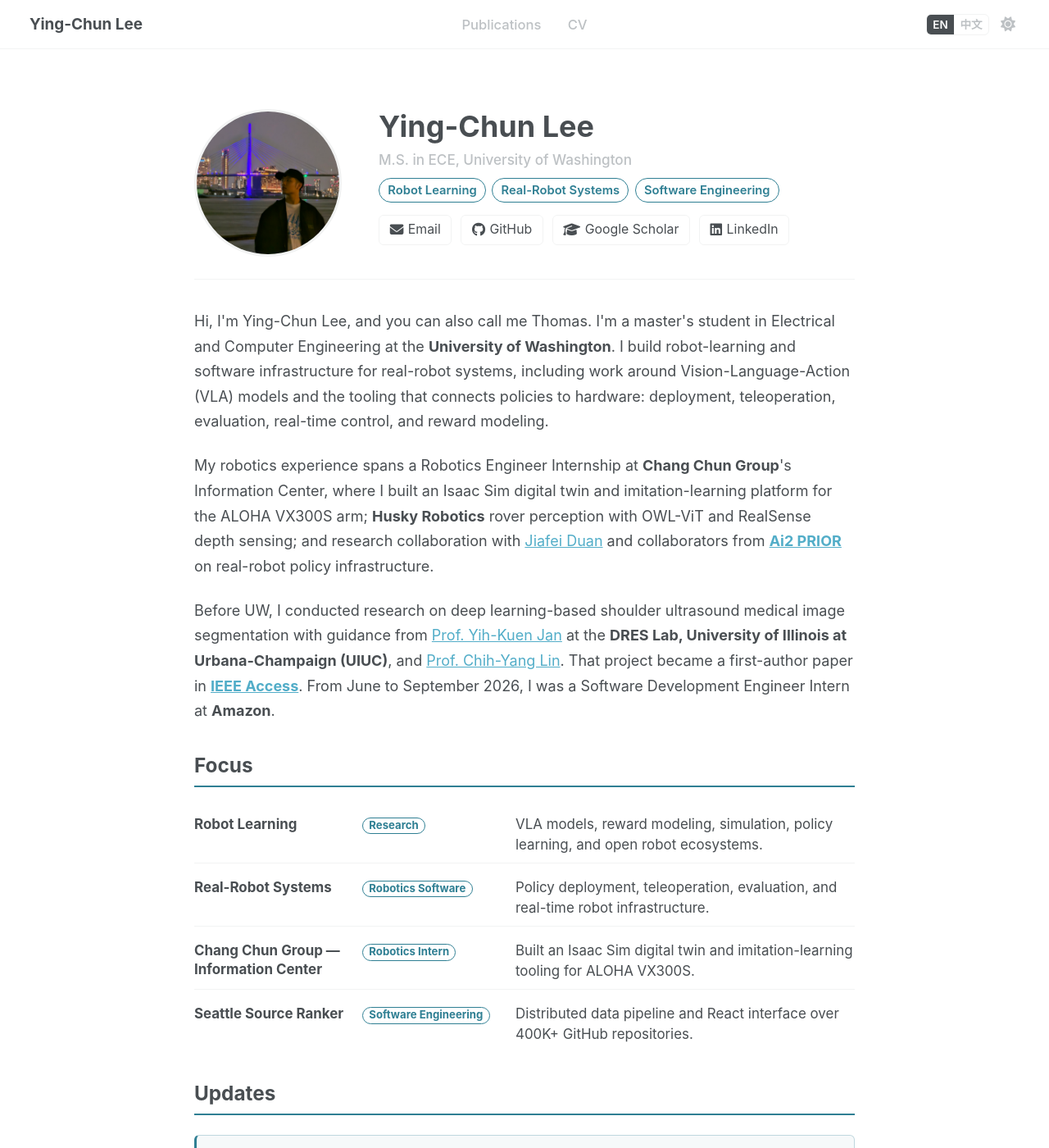
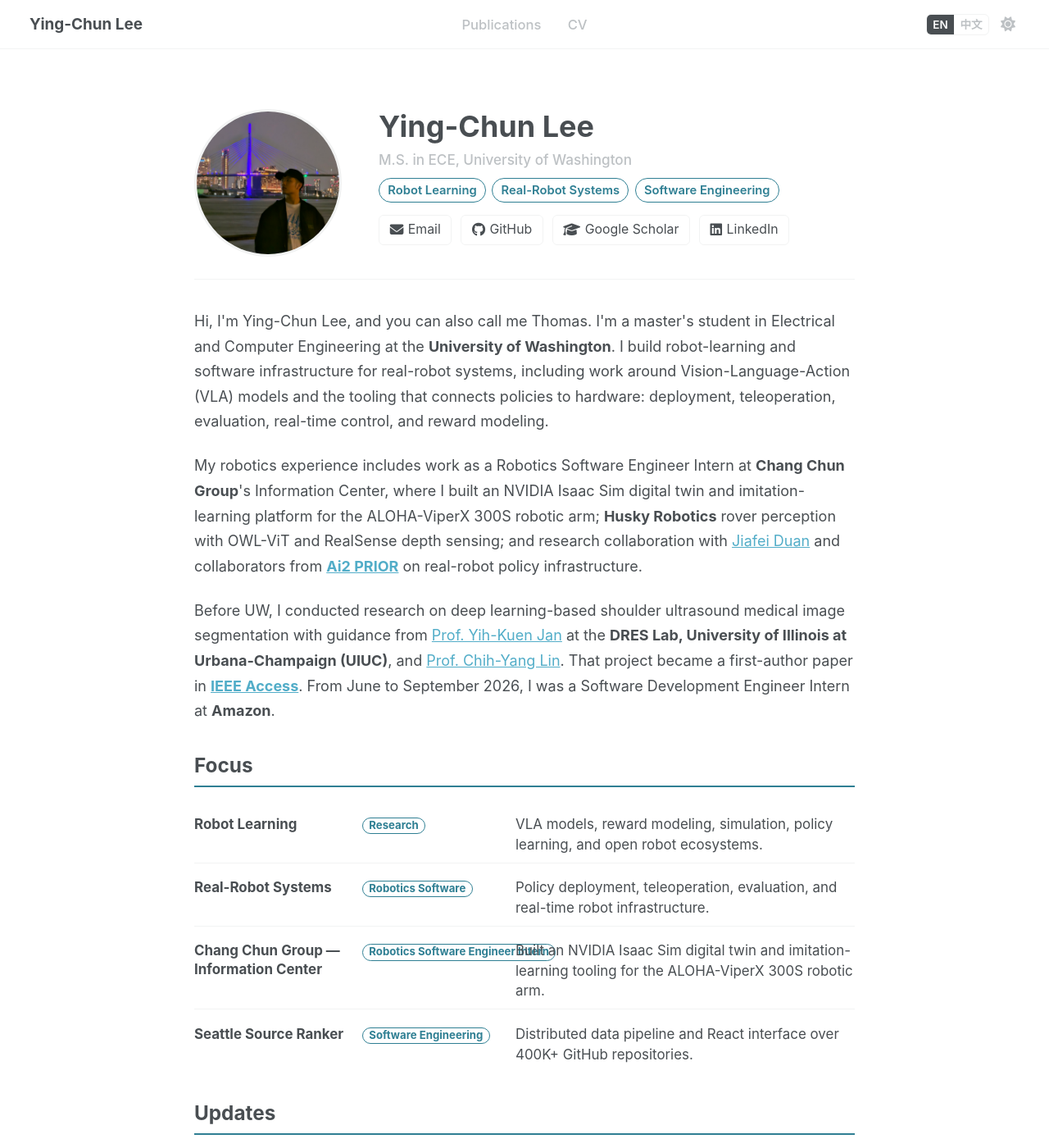
Before and after one commit to thomas0829/thomas0829.github.io, a Jekyll site: the page built from _pages/about.md, in a window 1280 px wide and 1400 px high. Shown: the whole window at 82% size. Built offline with Jekyll 4.4.1, drawn with Linux system fonts in a browser that asks for light colours; a script that is not in the unit is left out.

Commit message:
Sync Chang Chun role and resume

```diff
--- a/_data/cv.json
+++ b/_data/cv.json
@@ -47,10 +47,10 @@
     },
     {
       "company": "Chang Chun Group — Information Center",
-      "position": "Robotics Engineer Intern",
+      "position": "Robotics Software Engineer Intern",
       "startDate": "2025-07-01",
       "endDate": "2025-08-31",
-      "summary": "ALOHA VX300S digital twin and imitation-learning platform"
+      "summary": "ALOHA-ViperX 300S digital twin and imitation-learning platform"
     }
   ],
   "education": [
--- a/_pages/about.md
+++ b/_pages/about.md
@@ -38,7 +38,7 @@
 </p>
 
 <p>
-My robotics experience spans a Robotics Engineer Internship at <strong>Chang Chun Group</strong>'s Information Center, where I built an Isaac Sim digital twin and imitation-learning platform for the ALOHA VX300S arm; <strong>Husky Robotics</strong> rover perception with OWL-ViT and RealSense depth sensing; and research collaboration with <a href="https://duanjiafei.com/">Jiafei Duan</a> and collaborators from <strong><a href="https://prior.allenai.org/">Ai2 PRIOR</a></strong> on real-robot policy infrastructure.
+My robotics experience includes work as a Robotics Software Engineer Intern at <strong>Chang Chun Group</strong>'s Information Center, where I built an NVIDIA Isaac Sim digital twin and imitation-learning platform for the ALOHA-ViperX 300S robotic arm; <strong>Husky Robotics</strong> rover perception with OWL-ViT and RealSense depth sensing; and research collaboration with <a href="https://duanjiafei.com/">Jiafei Duan</a> and collaborators from <strong><a href="https://prior.allenai.org/">Ai2 PRIOR</a></strong> on real-robot policy infrastructure.
 </p>
 
 <p>
@@ -61,8 +61,8 @@
   </li>
   <li>
     <span class="highlight-title"><a href="https://www.ccp.com.tw/">Chang Chun Group — Information Center</a></span>
-    <span class="highlight-meta">Robotics Intern</span>
-    <span class="highlight-text">Built an Isaac Sim digital twin and imitation-learning tooling for ALOHA VX300S.</span>
+    <span class="highlight-meta">Robotics Software Engineer Intern</span>
+    <span class="highlight-text">Built an NVIDIA Isaac Sim digital twin and imitation-learning tooling for the ALOHA-ViperX 300S robotic arm.</span>
   </li>
   <li>
     <span class="highlight-title"><a href="https://github.com/thomas0829/Seattle-Source-Ranker">Seattle Source Ranker</a></span>
@@ -110,7 +110,7 @@
   </li>
   <li>
     <span class="news-date">Aug 2025</span>
-    <span class="news-content">Completed a Robotics Engineer Internship at <a href="https://www.ccp.com.tw/"><strong>Chang Chun Group — Information Center</strong></a>, building an imitation-learning platform for the ALOHA VX300S arm.</span>
+    <span class="news-content">Completed my internship at <a href="https://www.ccp.com.tw/"><strong>Chang Chun Group — Information Center</strong></a> as a Robotics Software Engineer Intern, building an imitation-learning platform for the ALOHA-ViperX 300S robotic arm.</span>
   </li>
   <li>
     <span class="news-date">Jul 2024</span>
```
Also changed, not shown: _pages/cv.md (+3 -3 lines), _pages/zh/about.md (+4 -4 lines), _pages/zh/cv.md (+3 -3 lines), 2 other files.
